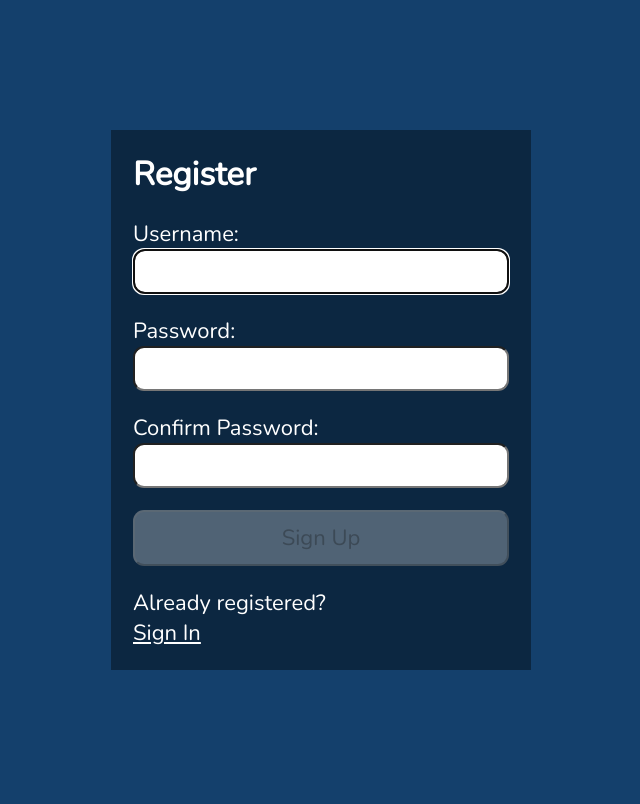
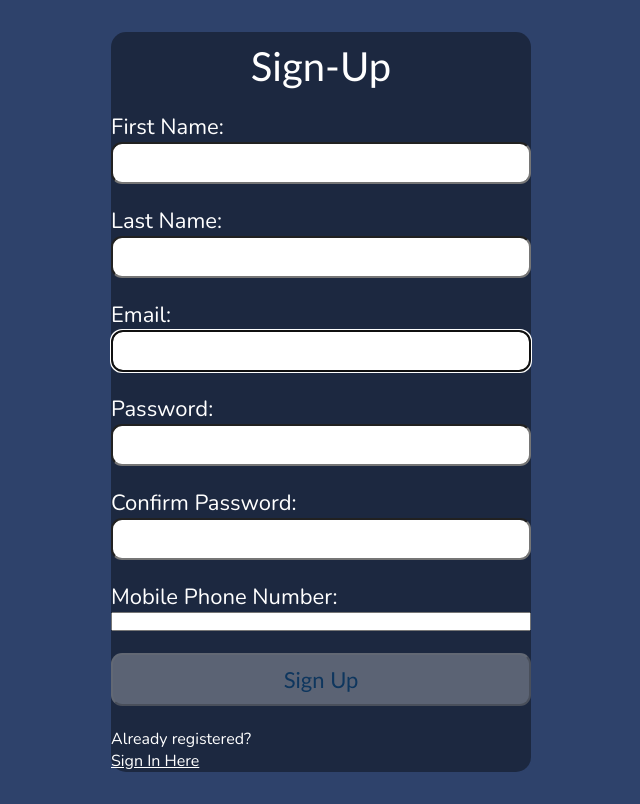
Before and after one commit to Selah-Digital-Health/selah-pharmacy, a React (Create React App) app: page /register in a window 1280 px wide. Shown: the whole page, without its empty margins (319-959 px from the left). Built offline with nearby package versions, Linux system fonts and the light colour scheme.

Commit message:
updates to log-in, register, and index files. made PasswordReset file

```diff
--- a/src/components/Login.js
+++ b/src/components/Login.js
@@ -61,10 +61,13 @@ const Login = () => {
     }
 
     return (
+        <roundedSection>
+            <p ref={errRef} className={errMsg ? "errmsg" : "offscreen"} aria-live="assertive">{errMsg}</p>
+            <div>
+                <h1>Welcome</h1>
+                <h2>We're Glad to See You!</h2>
+            </div>
 
-        <section>
-            <p ref={errRef} className={errMsg ? "errmsg" : "offscreen"} aria-live="assertive">{errMsg}</p>
-            <h1>Sign In</h1>
             <form onSubmit={handleSubmit}>
                 <label htmlFor="username">Username:</label>
                 <input
@@ -85,15 +88,20 @@ const Login = () => {
                     value={pwd}
                     required
                 />
-                <button>Sign In</button>
+                <font size="2" align="right">
+                    <Link to="/PasswordReset">Forgot Password?</Link>
+                </font>
+                <button>Log In</button>
             </form>
-            <p>
-                Need an Account?<br />
-                <span className="line">
-                    <Link to="/register">Sign Up</Link>
-                </span>
-            </p>
-        </section>
+            <font size="3">
+                <p>
+                    Need an Account?<br />
+                    <span className="line">
+                        <Link to="/register">Sign Up Here!</Link>
+                    </span>
+                </p>
+            </font>
+        </roundedSection>
 
     )
 }
--- a/src/components/Register.js
+++ b/src/components/Register.js
@@ -11,10 +11,30 @@ const REGISTER_URL = '/register';
 const Register = () => {
     const userRef = useRef();
     const errRef = useRef();
+    const firstNameRef = useRef();
+    const lastNameRef = useRef();
+    const rxNumberRef = useRef();
+    const birthdateRef = useRef();
+    const mobileRef = useRef();
 
     const [user, setUser] = useState('');
     const [validName, setValidName] = useState(false);
     const [userFocus, setUserFocus] = useState(false);
+
+    const [firstName, setFirstName] = useState('');
+    const [firstNameFocus, setFirstNameFocus] = useState(false);
+
+    const [lastName, setLastName] = useState('');
+    const [lastNameFocus, setLastNameFocus] = useState(false);
+
+    const [mobile, setMobile] = useState('');
+    const [mobileFocus, setMobileFocus] = useState(false);
+
+    const[birthDate, setBirthDate] = useState('');
+    const [birthDateFocus, setBirthDateFocus] = useState(false);
+
+    const[rx, setRx] = useState('');
+    const [rxFocus, setRxFocus] = useState(false);
 
     const [pwd, setPwd] = useState('');
     const [validPwd, setValidPwd] = useState(false);
@@ -91,12 +111,47 @@ const Register = () => {
                     </p>
                 </section>
             ) : (
-                <section>
+                <roundedSection>
                     <p ref={errRef} className={errMsg ? "errmsg" : "offscreen"} aria-live="assertive">{errMsg}</p>
-                    <h1>Register</h1>
+                    <h1>Sign-Up</h1>
                     <form onSubmit={handleSubmit}>
-                        <label htmlFor="username">
-                            Username:
+
+                        <label>
+                            First Name:
+                        </label>
+                        <input
+                            type="text"
+                            id="firstName"
+                            ref={firstNameRef}
+                            autoComplete="off"
+                            onChange={(e) => setFirstName(e.target.value)}
+                            value={firstName}
+                            required
+                            aria-invalid={validName ? "false" : "true"}
+                            aria-describedby="firstNameNote"
+                            onFocus={() => setFirstNameFocus(true)}
+                            onBlur={() => setFirstNameFocus(false)}
+                        />
+
+                        <label>
+                            Last Name:
+                        </label>
+                        <input
+                            type="text"
+                            id="lastName"
+                            ref={lastNameRef}
+                            autoComplete="off"
+                            onChange={(e) => setLastName(e.target.value)}
+                            value={lastName}
+                            required
+                            aria-invalid={validName ? "false" : "true"}
+                            aria-describedby="lastNameNote"
+                            onFocus={() => setLastNameFocus(true)}
+                            onBlur={() => setLastNameFocus(false)}
+                        />
+
+                        <label htmlFor="email">
+                            Email:
                             <FontAwesomeIcon icon={faCheck} className={validName ? "valid" : "hide"} />
                             <FontAwesomeIcon icon={faTimes} className={validName || !user ? "hide" : "invalid"} />
                         </label>
@@ -119,7 +174,6 @@ const Register = () => {
                             Must begin with a letter.<br />
                             Letters, numbers, underscores, hyphens allowed.
                         </p>
-
 
                         <label htmlFor="password">
                             Password:
@@ -144,7 +198,6 @@ const Register = () => {
                             Allowed special characters: <span aria-label="exclamation mark">!</span> <span aria-label="at symbol">@</span> <span aria-label="hashtag">#</span> <span aria-label="dollar sign">$</span> <span aria-label="percent">%</span>
                         </p>
 
-
                         <label htmlFor="confirm_pwd">
                             Confirm Password:
                             <FontAwesomeIcon icon={faCheck} className={validMatch && matchPwd ? "valid" : "hide"} />
@@ -166,15 +219,34 @@ const Register = () => {
                             Must match the first password input field.
                         </p>
 
+                        <label>
+                            Mobile Phone Number:
+                        </label>
+                        <input
+                            type="tel"
+                            id="mobile"
+                            ref={mobileRef}
+                            autoComplete="off"
+                            onChange={(e) => setMobile(e.target.value)}
+                            value={mobile}
+                            required
+                            aria-invalid={validName ? "false" : "true"}
+                            aria-describedby="mobileNote"
+                            onFocus={() => setMobileFocus(true)}
+                            onBlur={() => setMobileFocus(false)}
+                        />
+
                         <button disabled={!validName || !validPwd || !validMatch ? true : false}>Sign Up</button>
                     </form>
-                    <p>
-                        Already registered?<br />
-                        <span className="line">
-                            <Link to="/">Sign In</Link>
-                        </span>
-                    </p>
-                </section>
+                    <font size="3">
+                        <p>
+                            Already registered?<br />
+                            <span className="line">
+                                <Link to="/login">Sign In Here</Link>
+                            </span>
+                        </p>
+                    </font>
+                </roundedSection>
             )}
         </>
     )
--- a/src/index.css
+++ b/src/index.css
@@ -12,9 +12,32 @@ html {
     color: #fff;
 }
 
+h1 {
+    font-family: "Gill Sans", sans-serif;
+    font-size: 40px;
+    font-weight: lighter;
+    text-align: center;
+    padding-top: 10px;
+    padding-bottom: 5;
+
+
+}
+
+h2 {
+    font-family: "Gill Sans", sans-serif;
+    font-size: 28px;
+    font-weight: 550;
+    text-align: center;
+    padding-top: 6px;
+    padding-bottom: 10px;
+
+
+}
+
 body {
     min-height: 100vh;
-    background-color: rgb(20, 64, 108);
+    background-color: #2E426B;
+    ;
 }
 
 .App {
@@ -34,7 +57,20 @@ section {
     flex-direction: column;
     justify-content: flex-start;
     padding: 1rem;
-    background-color: rgba(0,0,0,0.4);
+    background-color: rgba(35, 31, 31, 0.4);
+}
+
+roundedSection {
+    width: 100%;
+    max-width: 420px;
+    min-height: 400px;
+    display: flex;
+    flex-direction: column;
+    justify-content: flex-start;
+    background-color: rgba(0, 0, 0, 0.4);
+    border-radius: 15px;
+    margin: 10px;
+
 }
 
 form {
@@ -45,7 +81,8 @@ form {
     padding-bottom: 1rem;
 }
 
-a, a:visited {
+a,
+a:visited {
     color: #fff;
 }
 
@@ -53,10 +90,11 @@ input[type="text"],
 input[type="password"],
 button,
 textarea {
-  font-family: 'Nunito', sans-serif;
+    font-family: 'Gill Sans', sans-serif;
     font-size: 22px;
     padding: 0.25rem;
     border-radius: 0.5rem;
+    color: rgb(14, 54, 94);
 }
 
 label,
@@ -78,7 +116,7 @@ button {
     bottom: -10px;
 }
 
-.instructions > svg {
+.instructions>svg {
     margin-right: 0.25rem;
 }
 
```
Also changed, not shown: src/components/PasswordReset.js (added). Lines whose indentation alone changed are shown as unchanged.
